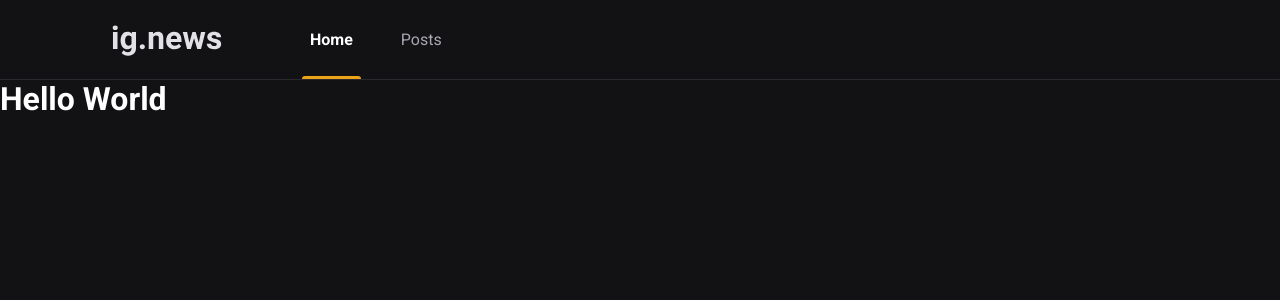
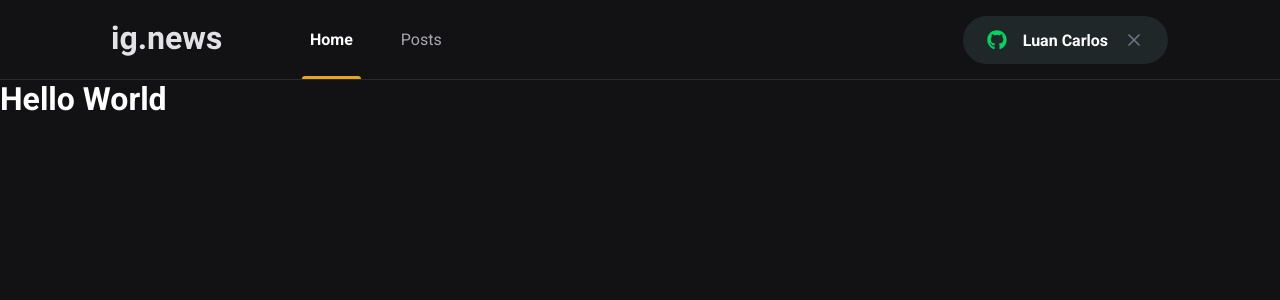
Before and after one commit to Luancss/Ignews, a Next.js app: page / in a window 1280 px wide. Shown: the top 300 px of the page. Built offline with nearby package versions, Linux system fonts and the light colour scheme.

Commit message:
Componente - SignInButton

```diff
--- a/package.json
+++ b/package.json
@@ -17,6 +17,7 @@
     "postcss": "8.4.29",
     "react": "18.2.0",
     "react-dom": "18.2.0",
+    "react-icons": "^4.10.1",
     "sass": "^1.66.1",
     "tailwindcss": "3.3.3"
   },
--- /dev/null
+++ b/src/components/SignInButton/index.tsx
@@ -0,0 +1,20 @@
+import { FaGithub } from "react-icons/fa";
+import styles from "./styles.module.scss";
+import { FiX} from "react-icons/fi";
+
+export function SignInButton() {
+  const isUserLoggedIn = true;
+
+  return isUserLoggedIn ? (
+    <button type="button" className={styles.signInButton}>
+      <FaGithub color="#04d361" />
+      Luan Carlos
+      <FiX color="#737388" className={styles.closeIcon}/>
+    </button>
+  ) : (
+    <button type="button" className={styles.signInButton}>
+      <FaGithub color="#eba417" />
+      Sign in with Github
+    </button>
+  );
+}
--- /dev/null
+++ b/src/components/SignInButton/styles.module.scss
@@ -0,0 +1,32 @@
+.signInButton {
+  height: 3rem;
+  border-radius: 3rem;
+  background: var(--gray-850);
+  border: 0;
+  padding: 0 1.5rem;
+  display: flex;
+  align-items: center;
+  justify-content: center;
+  color: var(--white);
+  font-weight: bold;
+
+  svg {
+    width: 20px;
+    height: 20px;
+  }
+
+  svg:first-child {
+    margin-right: 1rem;
+  }
+
+  svg.closeIcon {
+    margin-left: 1rem;
+  }
+
+  transition: 0.2s;
+
+  &:hover {
+    filter: brightness(0.8);
+  }
+
+}
--- a/src/components/header/index.tsx
+++ b/src/components/header/index.tsx
@@ -1,3 +1,4 @@
+import { SignInButton } from '../SignInButton'
 import styles from './styles.module.scss'
 
 export function Header() {
@@ -9,6 +10,7 @@
           <a className={styles.active} href="">Home</a>
           <a href="">Posts</a>
         </nav>
+        <SignInButton/>
       </div>
     </header>
   )
--- a/src/components/header/styles.module.scss
+++ b/src/components/header/styles.module.scss
@@ -50,4 +50,8 @@
       }
     }
   }
+
+  button {
+    margin-left: auto;
+  }
 }
--- a/src/styles/global.scss
+++ b/src/styles/global.scss
@@ -10,7 +10,9 @@
   --gray-100: #e1e1e6;
   --gray-300: #a8a8b3;
   --gray-800: #29292e;
+  --gray-850: #1f2729;
   --gray-900: #121214;
+
   --cyan-500: #61dafb;
   --yellow-500: #eba417;
 }
```
Also changed, not shown: 1 other file (tests, documents, lock files or other folders).
